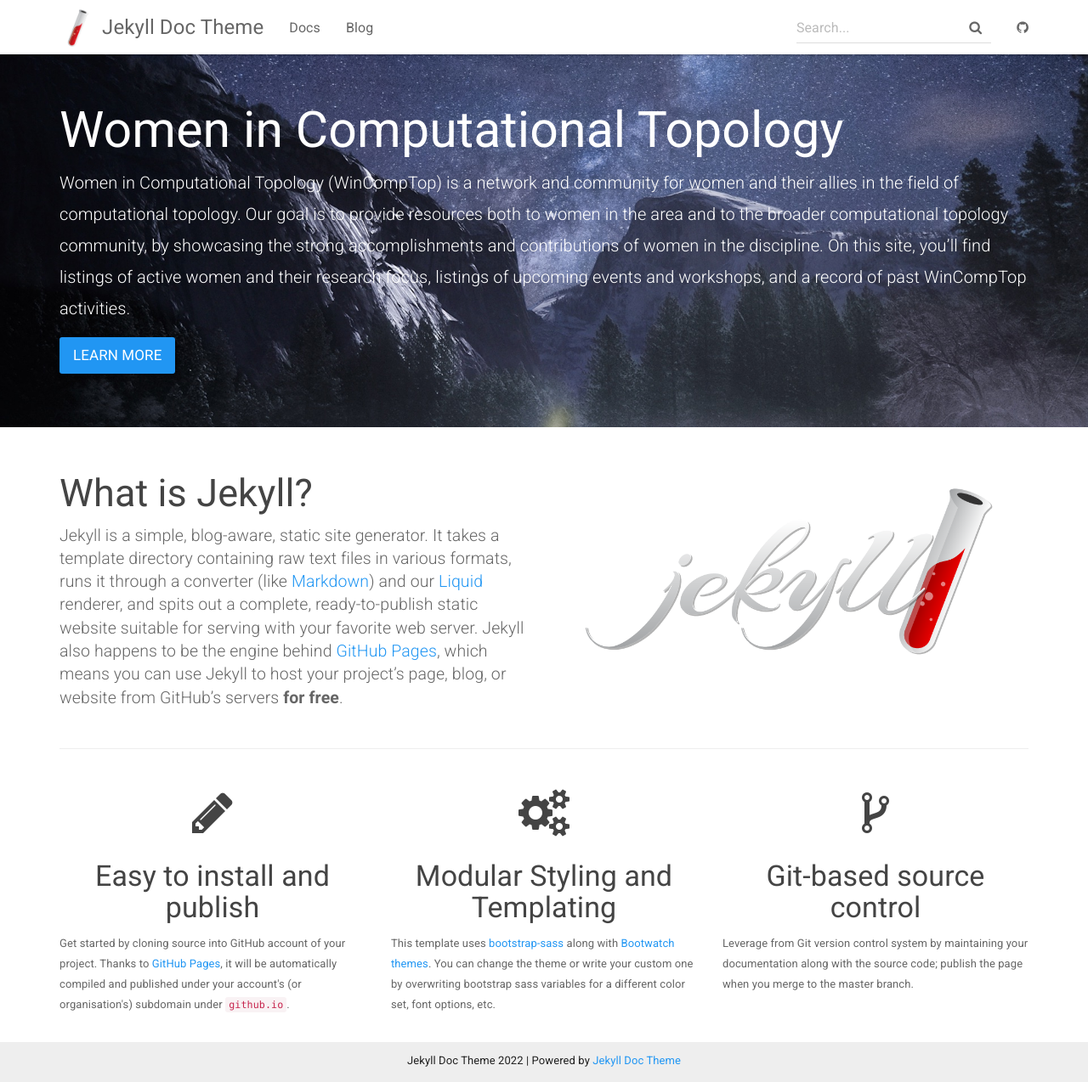
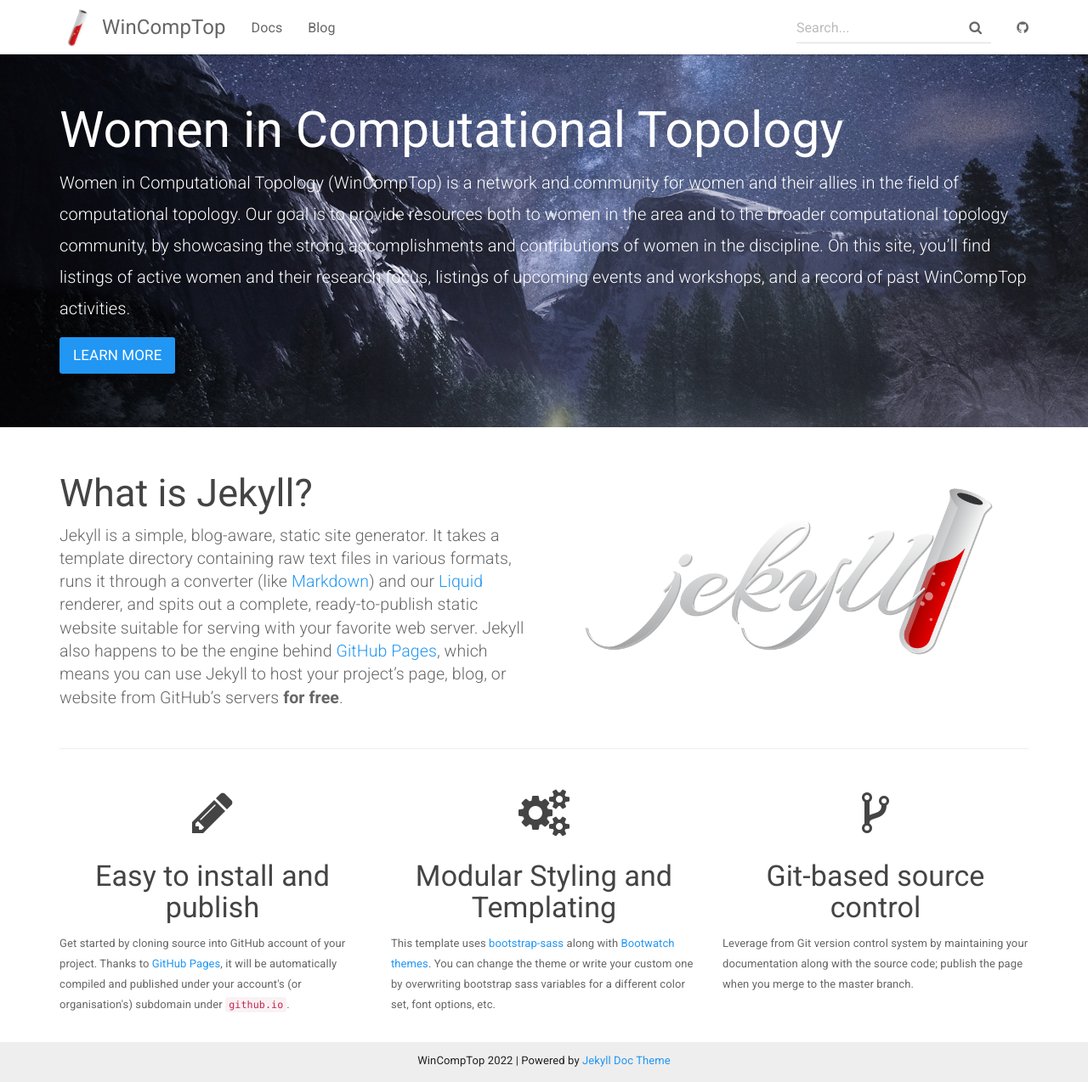
Before and after one commit to compTAG/DEI, a Jekyll site: the page built from index.html, in a window 1280 px wide and 1274 px high. Shown: the whole window at 85% size. Built offline with Jekyll 4.4.1, drawn with Linux system fonts in a browser that asks for light colours.

Commit message:
fix config.yml

```diff
--- a/_config.yml
+++ b/_config.yml
@@ -1,15 +1,14 @@
 # Site settings
-title: Jekyll Doc Theme
-email: your-email@domain.com
+title: WinCompTop
+email:
 description: >
-  Jekyll Template for Project Websites
-  providing documentation and blog post pages.
+  Website for the Women in Computational Topology Community
 lang: en-US
 
-baseurl: "/jekyll-doc-theme" # the subpath of your site, e.g. /blog/
-url: https://aksakalli.github.io/jekyll-doc-theme # the base hostname & protocol for your site
-git_address: https://github.com/aksakalli/jekyll-doc-theme
-git_edit_address: https://github.com/aksakalli/jekyll-doc-theme/blob/gh-pages
+baseurl: "/WinCompTop-website" # the subpath of your site, e.g. /blog/
+url: https://compTAG.github.io/WinCompTop-website # the base hostname & protocol for your site
+git_address: https://github.com/compTAG/WinCompTop-website
+git_edit_address: https://github.com/compTAG/WinCompTop-website/tree/gh-pages
 
 # theme options from https://bootswatch.com/3/
 # comment out this to use default Bootstrap
```
